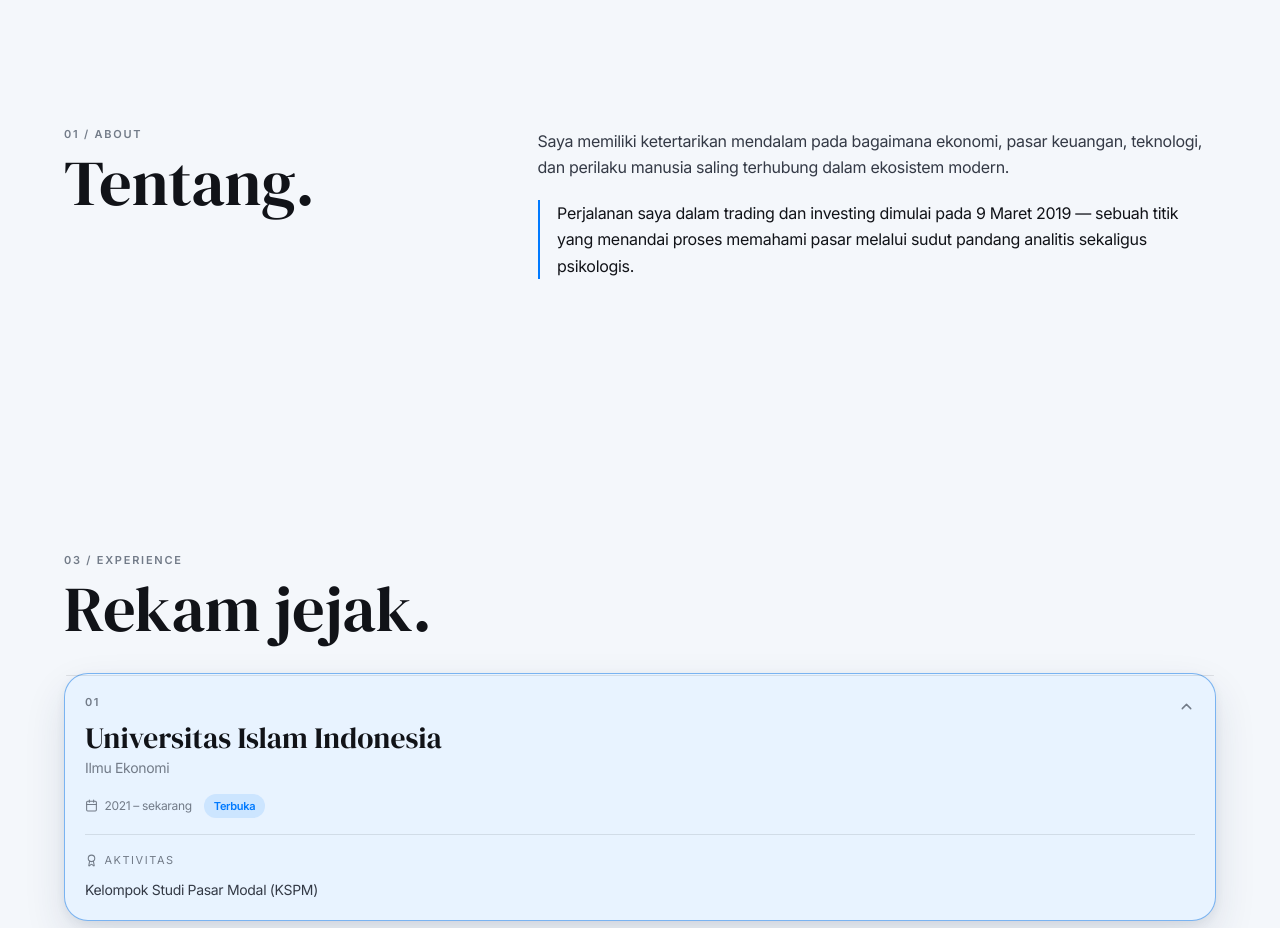
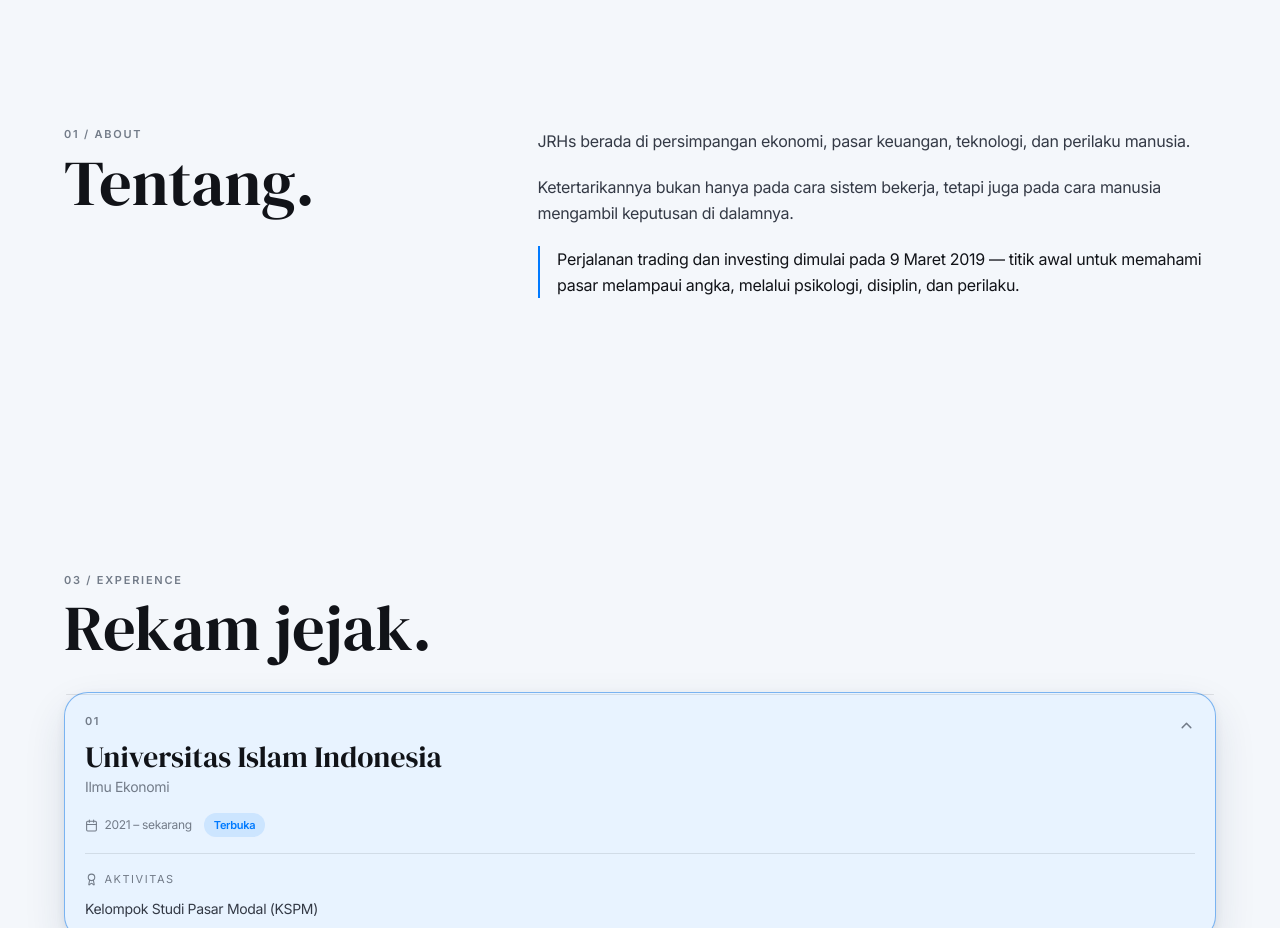
Before and after one commit to LionerHakim/JRHs, a React (Vite) app: page / in a window 1280 px wide. Shown: the part 800-1728 px from the top of the page. Built offline with nearby package versions, Linux system fonts and the light colour scheme.

Commit message:
refactor: simplify about section

```diff
--- a/src/components/Profile.tsx
+++ b/src/components/Profile.tsx
@@ -1,8 +1,4 @@
-import { motion, useReducedMotion } from 'motion/react';
-
 export default function Profile() {
-  const reduceMotion = useReducedMotion();
-
   return (
     <section id="about" className="section-shell" aria-labelledby="about-title">
       <div className="section-grid">
@@ -10,16 +6,11 @@ export default function Profile() {
           <p className="eyebrow">01 / About</p>
           <h2 id="about-title" className="display-title">Tentang.</h2>
         </div>
-        <motion.div
-          className="prose-jrhs"
-          initial={reduceMotion ? false : { opacity: 0, y: 14 }}
-          whileInView={reduceMotion ? undefined : { opacity: 1, y: 0 }}
-          viewport={{ once: true, margin: '-60px' }}
-          transition={{ duration: .35 }}
-        >
-          <p>Saya memiliki ketertarikan mendalam pada bagaimana ekonomi, pasar keuangan, teknologi, dan perilaku manusia saling terhubung dalam ekosistem modern.</p>
-          <p className="editorial-quote">Perjalanan saya dalam trading dan investing dimulai pada 9 Maret 2019 — sebuah titik yang menandai proses memahami pasar melalui sudut pandang analitis sekaligus psikologis.</p>
-        </motion.div>
+        <div className="prose-jrhs">
+          <p>JRHs berada di persimpangan ekonomi, pasar keuangan, teknologi, dan perilaku manusia.</p>
+          <p>Ketertarikannya bukan hanya pada cara sistem bekerja, tetapi juga pada cara manusia mengambil keputusan di dalamnya.</p>
+          <p className="editorial-quote">Perjalanan trading dan investing dimulai pada 9 Maret 2019 — titik awal untuk memahami pasar melampaui angka, melalui psikologi, disiplin, dan perilaku.</p>
+        </div>
       </div>
     </section>
   );
```
